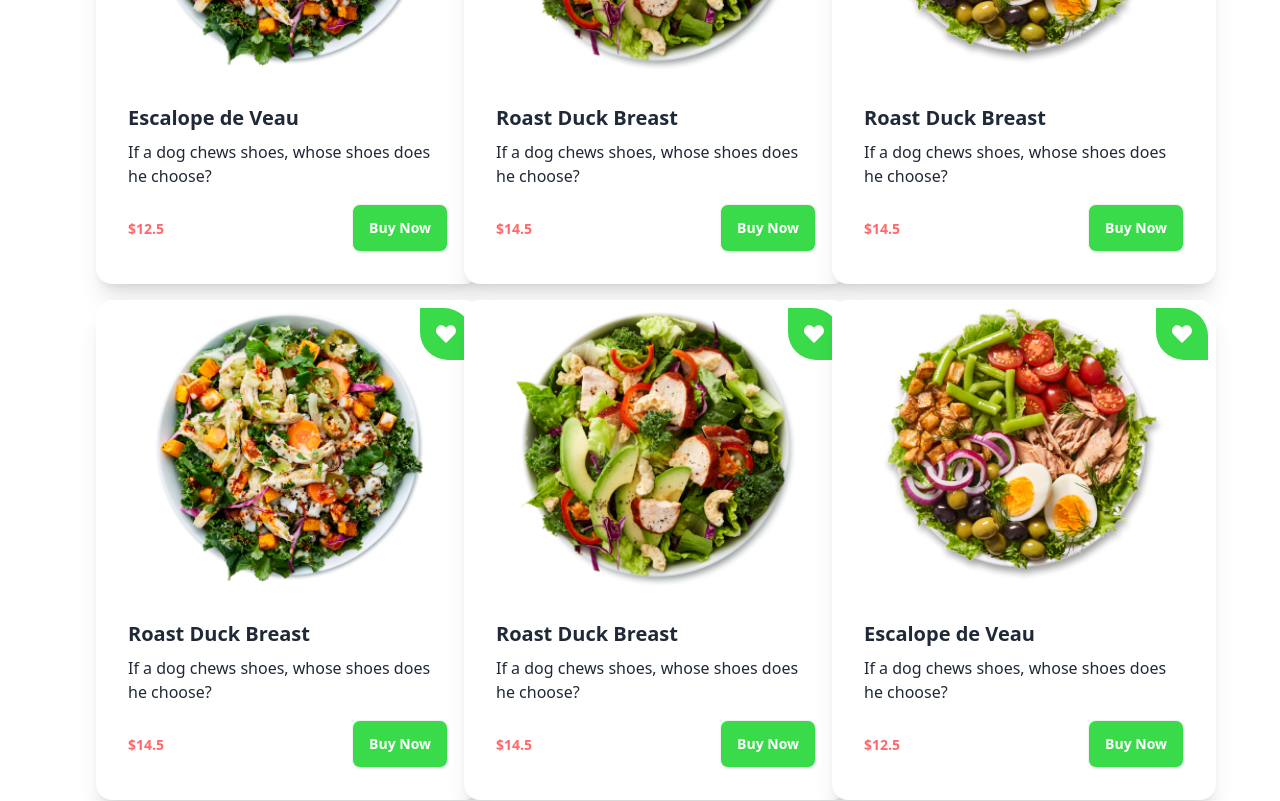
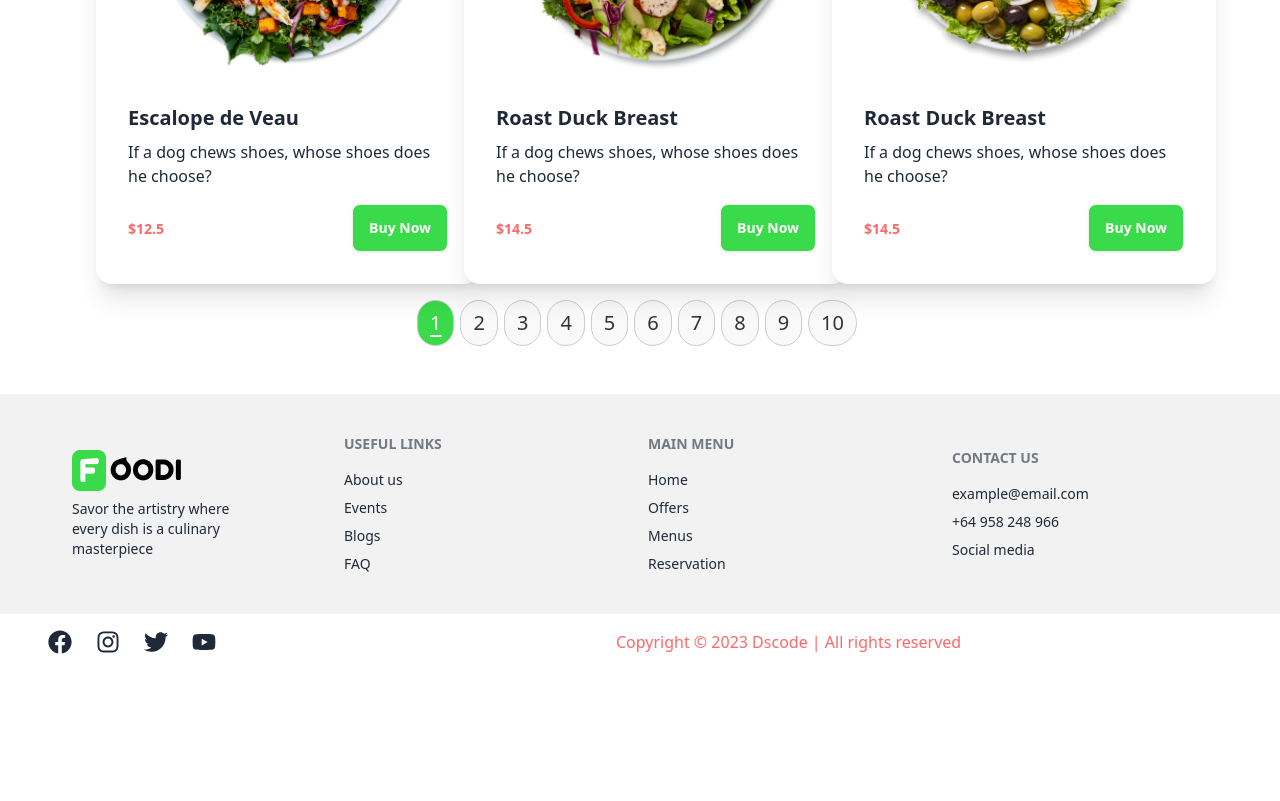
Before and after one commit to mazharulislam-12/foodi-client, a React (Vite) app: page /menu in a window 1280 px wide. Shown: the part 1460-2261 px from the top of the page. After the commit the page ends 2130 px from the top, so only its background shows below. Built offline with nearby package versions, Linux system fonts and the light colour scheme.

Commit message:
Pagination section crate

```diff
--- a/src/Pages/shop/Menu.css
+++ b/src/Pages/shop/Menu.css
@@ -3,3 +3,24 @@
     text-underline-offset: 5px; /* Adjust the offset as needed */
     color: #39DB4A;
 }
+/* Pagination styles */
+.pagination-btn {
+    border: 1px solid #ccc;
+    background-color: #f9f9f9;
+    color: #333;
+    padding: 8px 12px;
+    margin-right: 6px;
+    cursor: pointer;
+    transition: background-color 0.3s ease;
+
+  }
+
+  .pagination-btn.active {
+    background-color: #39DB4A;
+    color: #fff;
+  }
+
+  .pagination-btn:hover {
+    background-color: #007bff;
+    color: #fff;
+  }
--- a/src/Pages/shop/Menu.jsx
+++ b/src/Pages/shop/Menu.jsx
@@ -1,4 +1,4 @@
-import { useEffect, useState } from "react";
+import React, { useEffect, useState } from "react";
 import Cards from "../../component/Cards";
 import "./Menu.css";
 import { FaFilter } from "react-icons/fa";
@@ -8,15 +8,16 @@ const Menu = () => {
   const [filteredItems, setFilteredItems] = useState([]);
   const [selectedCategory, setSelectedCategory] = useState("all");
   const [sortOption, setSortOption] = useState("default");
+  const [currentPage, setCurrentPage] = useState(1);
+  const [itemsPerPage] = useState(6); // Number of items to display per page
 
   // loading data
   useEffect(() => {
-    //fetch data form the backend
+    //fetch data from the backend
     const fetchData = async () => {
       try {
         const response = await fetch("menu.json");
         const data = await response.json();
-        // console.log(data);
         setMenu(data);
         setFilteredItems(data);
       } catch (error) {
@@ -35,12 +36,14 @@ const Menu = () => {
         : menu.filter((item) => item.category === category);
     setFilteredItems(filtered);
     setSelectedCategory(category);
+    setCurrentPage(1); // Reset to first page when category changes
   };
 
   // show all data function
   const showAll = () => {
     setFilteredItems(menu);
     setSelectedCategory("all");
+    setCurrentPage(1); // Reset to first page when showing all items
   };
 
   // sorting based on A-Z, Z-A, Low-High price
@@ -59,14 +62,23 @@ const Menu = () => {
       case "low-to-high":
         sortedItems.sort((a, b) => a.price - b.price);
         break;
-      case "high to low":
+      case "high-to-low":
         sortedItems.sort((a, b) => b.price - a.price);
         break;
       default:
         break;
     }
     setFilteredItems(sortedItems);
+    setCurrentPage(1); // Reset to first page when sorting changes
   };
+
+  // Logic for pagination
+  const indexOfLastItem = currentPage * itemsPerPage;
+  const indexOfFirstItem = indexOfLastItem - itemsPerPage;
+  const currentItems = filteredItems.slice(indexOfFirstItem, indexOfLastItem);
+
+  // Change page
+  const paginate = (pageNumber) => setCurrentPage(pageNumber);
 
   return (
     <div>
@@ -138,8 +150,8 @@ const Menu = () => {
           </div>
 
           {/* sorting filtering */}
-          <div className="flex ">
-            <div className="bg-black p-2 ">
+          <div className="flex">
+            <div className="bg-black p-2">
               <FaFilter className="h-4 w-4 text-white" />
             </div>
 
@@ -162,8 +174,21 @@ const Menu = () => {
 
         {/* product card */}
         <div className="grid md:grid-cols-2 lg:grid-cols-3 gap-4">
-          {filteredItems.map((item) => (
+          {currentItems.map((item) => (
             <Cards key={item._id} item={item} />
+          ))}
+        </div>
+
+        {/* Pagination */}
+        <div className="flex justify-center mt-4">
+          {Array.from({ length: Math.ceil(filteredItems.length / itemsPerPage) }, (_, i) => (
+            <button
+              key={i}
+              onClick={() => paginate(i + 1)}
+              className={`pagination-btn rounded-full text-xl border flex mr-4 bg-amber-400  ${currentPage === i + 1 ? 'active' : ''}`}
+            >
+              {i + 1}
+            </button>
           ))}
         </div>
       </div>
```
